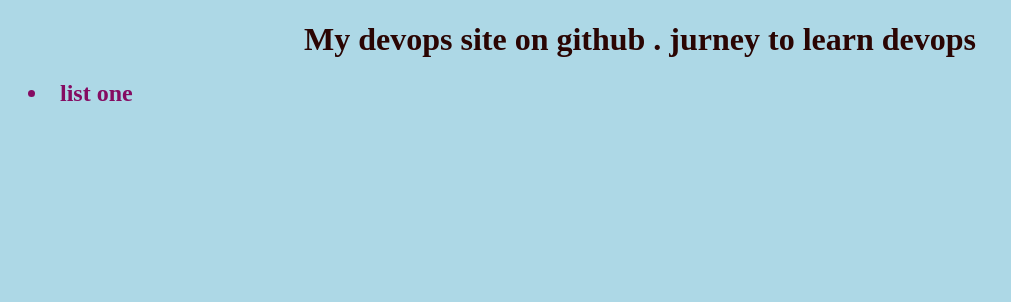
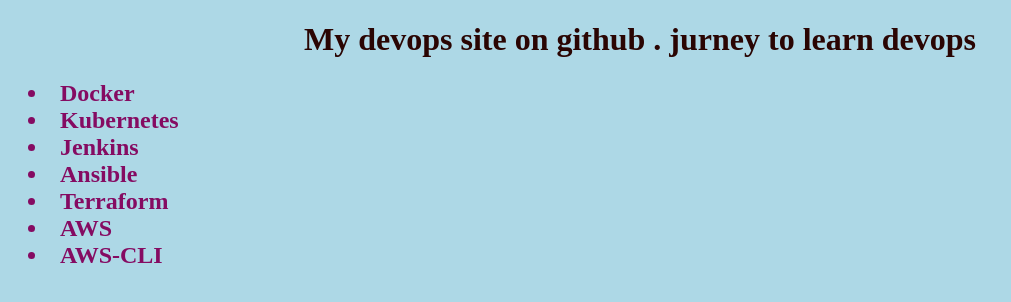
Before and after one commit to waqarwld/devops, a plain HTML site: page index.html in a window 1280 px wide. Shown: the whole page, without its empty margins (0-1011 px from the left). Drawn offline with Linux system fonts and the light colour scheme.

Commit message:
list in html

```diff
--- a/index.html
+++ b/index.html
@@ -24,8 +24,30 @@
    </h1>
     <h2>
         <li>
-            list one
+            Docker
         </li>
+        <li>
+            Kubernetes
+        </li>
+        <li>
+            Jenkins
+        </li>
+        <li>
+            Ansible
+        </li>
+        <li>
+            Terraform
+        </li>
+        <li>
+            AWS
+        </li>
+        <li>
+            AWS-CLI
+
+        </li>
+
+
+
     </h2>
 </body>
 </html>
```
